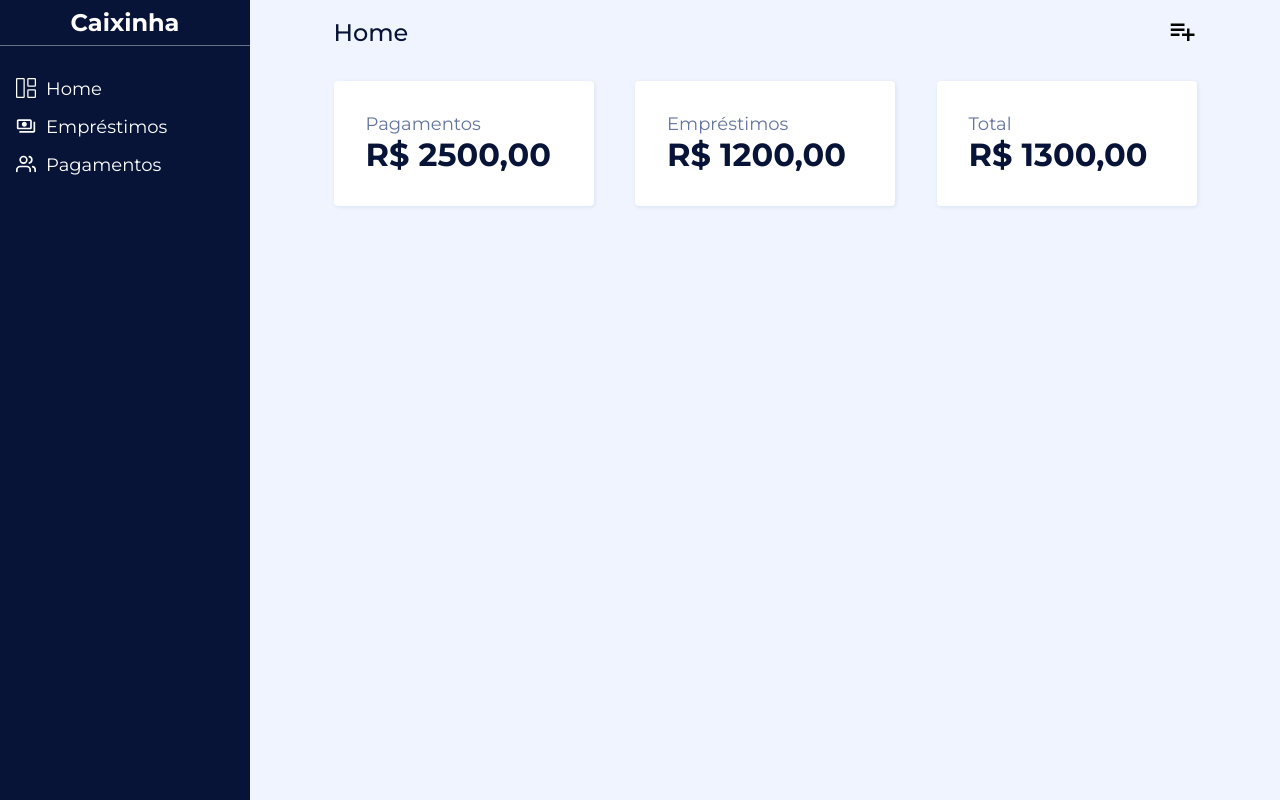
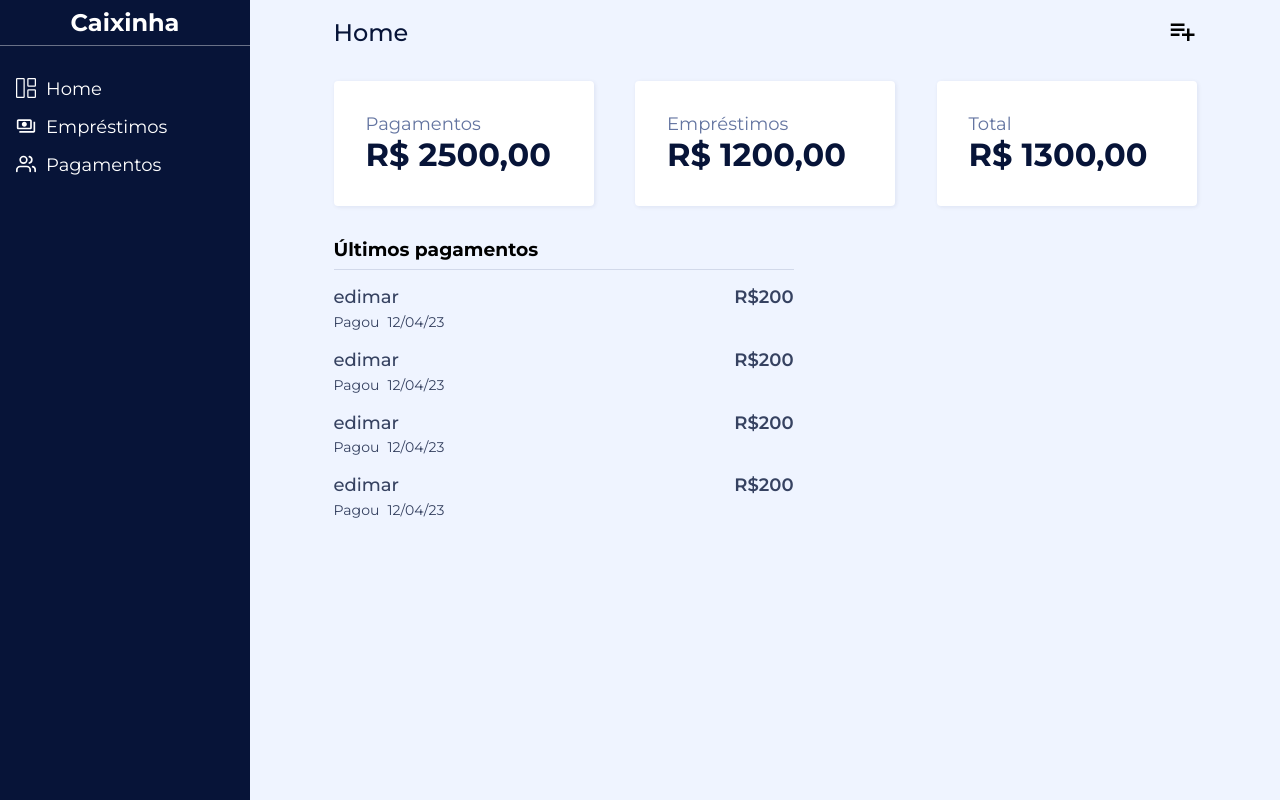
Before and after one commit to gabriel-teotonio/Caixinha, a React (Vite) app: page /home in a window 1280 px wide. Built offline with nearby package versions, Linux system fonts and the light colour scheme.

Commit message:
feat: add new components TransactionsArea/ TransactionItem

```diff
--- /dev/null
+++ b/src/Components/TransactionItem/index.tsx
@@ -0,0 +1,16 @@
+import * as C from './styles'
+
+export const TransactionItem = () => {
+  return (
+    <C.Container>
+        <C.ItemInfos>
+        <C.ItemName>edimar</C.ItemName>
+            <C.SubInfos>
+                <C.TransactionType>Pagou</C.TransactionType>
+                <C.TransactionsDate>12/04/23</C.TransactionsDate>
+            </C.SubInfos>
+        </C.ItemInfos>
+        <C.TransactionValue>R$200</C.TransactionValue>
+    </C.Container>
+  )
+}
--- /dev/null
+++ b/src/Components/TransactionItem/styles.tsx
@@ -0,0 +1,26 @@
+import styled from "styled-components";
+
+export const Container = styled.li`
+    display: flex;
+    justify-content: space-between;
+    color: ${props => props.theme.colors.lightBlue_200};
+`
+export const ItemInfos = styled.div`
+`
+export const SubInfos = styled.div`
+    display: flex;
+    gap: .5rem;
+    font-size: 14px;
+    margin-top: .3rem;
+`
+export const ItemName = styled.h5`
+    font-size: 18px;
+    font-weight: 500;
+`
+export const TransactionType = styled.div``
+export const TransactionsDate = styled.div``
+
+export const TransactionValue = styled.span`
+    font-weight: 600;
+    font-size: 18px;
+`
--- /dev/null
+++ b/src/Components/TransactionsArea/index.tsx
@@ -0,0 +1,16 @@
+import { TransactionItem } from '../TransactionItem'
+import * as C from './styles'
+
+export const TransactionsArea = () => {
+  return (
+    <C.Container>
+        <C.Title>Últimos pagamentos</C.Title>
+        <C.TransactionList>
+           <TransactionItem />
+           <TransactionItem />
+           <TransactionItem />
+           <TransactionItem />
+        </C.TransactionList>
+    </C.Container>
+  )
+}
--- /dev/null
+++ b/src/Components/TransactionsArea/styles.tsx
@@ -0,0 +1,16 @@
+import styled from "styled-components";
+
+export const Container = styled.div`
+    margin-top: 2rem;
+    max-width: 460px;
+`
+export const Title = styled.h3`
+    border-bottom: ${props => props.theme.colors.darkBlueTransparent} 1px solid;
+    padding-bottom: .5rem;
+`
+export const TransactionList = styled.ul`
+    margin-top: 1rem;
+    display: flex;
+    flex-direction: column;
+    gap: 1.125rem;
+`
--- a/src/Routes/Home/index.tsx
+++ b/src/Routes/Home/index.tsx
@@ -1,4 +1,5 @@
 import { InfoItem } from "../../Components/InfoItem"
+import { TransactionsArea } from "../../Components/TransactionsArea"
 import * as C from './styles'
 
 export const Home = () => {
@@ -9,6 +10,8 @@ export const Home = () => {
         <InfoItem title="Empréstimos" value={1200}/>
         <InfoItem title="Total" value={1300}/>
       </C.InfoArea>
+
+      <TransactionsArea />
     </C.Container>
   )
 }
--- a/src/theme.ts
+++ b/src/theme.ts
@@ -11,6 +11,7 @@ export const theme: ITheme = {
         lightBlue_100:'#6475A1',
         lightBlue_200: '#364261',
         darkBlue: '#071438',
+        darkBlueTransparent: 'rgba(0, 24, 86, 0.12)',
         whiteBlue: '#EFF4FF',
         white:'#fff',
         shadowInfoItem: '1px 1px 4px  rgba(0, 24, 86, 0.08)'
```
